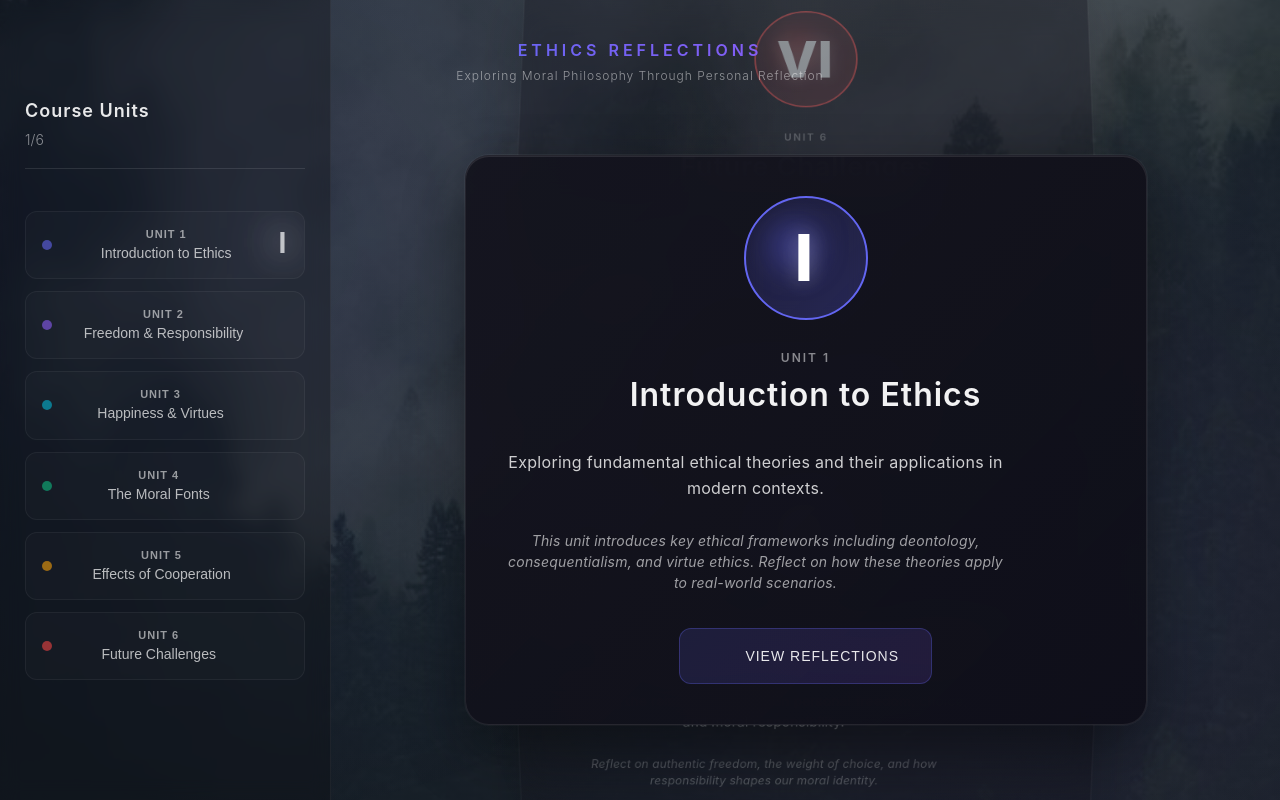
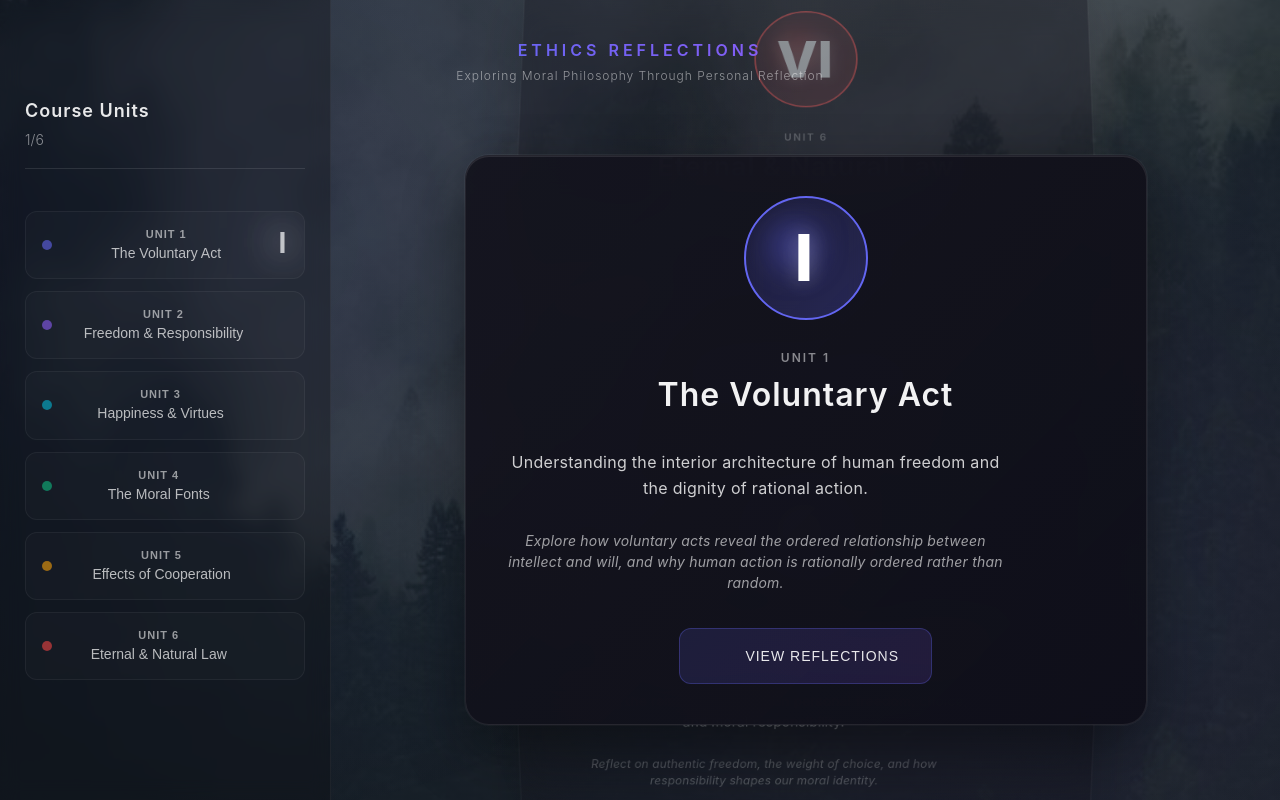
Before and after one commit to Topsy-yy/ethicsreflections, a React (Vite) app: page / in a window 1280 px wide. Built offline with nearby package versions, Linux system fonts and the light colour scheme.

Commit message:
Last commit'

```diff
--- a/src/components/ReflectionsPage.jsx
+++ b/src/components/ReflectionsPage.jsx
@@ -17,7 +17,7 @@ const ReflectionsPage = ({ onBack, selectedUnitIndex }) => {
   // Sample reflection data with Lorem ipsum content - using actual unit data
   const getReflectionContent = (index) => {
     const reflectionTexts = [
-      `Lorem ipsum dolor sit amet, consectetur adipiscing elit. Sed do eiusmod tempor incididunt ut labore et dolore magna aliqua. Ut enim ad minim veniam, quis nostrud exercitation ullamco laboris. Duis aute irure dolor in reprehenderit in voluptate velit esse cillum dolore eu fugiat nulla pariatur.\n\nExcepteur sint occaecat cupidatat non proident, sunt in culpa qui officia deserunt mollit anim id est laborum. Sed ut perspiciatis unde omnis iste natus error sit voluptatem accusantium doloremque laudantium, totam rem aperiam, eaque ipsa quae ab illo inventore veritatis et quasi architecto beatae vitae dicta sunt explicabo.\n\nNemo enim ipsam voluptatem quia voluptas sit aspernatur aut odit aut fugit, sed quia consequuntur magni dolores eos qui ratione voluptatem sequi nesciunt. Neque porro quisquam est, qui dolorem ipsum quia dolor sit amet, consectetur, adipisci velit.`,
+      `The voluntary act reveals the interior architecture of human freedom. It is not mere motion, but intentional movement—originating in knowledge, shaped by deliberation, and sealed by consent. In understanding this, I begin to grasp that human action is not random or mechanical, but rationally ordered.\n\nWhat strikes me most is how the will does not act in isolation; it follows the intellect. Before I choose, I perceive, judge, and evaluate. The act itself is the culmination of a deeply human process: cognition giving rise to intention, intention giving rise to execution.\n\nThis reveals the dignity of action—not as instinctual reaction, but as the expression of a thinking, willing subject. It also highlights responsibility. Since I act with awareness and consent, I am accountable for what I choose.\n\nTo act voluntarily, then, is to assert oneself not only in the world but within the order of reason. It is to choose not only between options, but to align one's life with truth and coherence.`,
 
       `Sometimes I pause and truly ponder what it means to be free. We hear it constantly: "You have the freedom to choose." But does that truly resonate? It often feels as though the very framework of my choices was set long before I understood what a choice even was. I had once questioned myself if choosing to study in Kenya was really what I wanted?\n\nAs the layers of expectation begin to peel away with age, I've started to glimpse freedom not as an absence of limits, but as a presence of truth. To understand that the choices that I'm likely going to make is because of what it is confirmed to be true more about aligning my actions with the quiet, insistent voice of my inner self. This pursuit of truth is what perfects freedom, elevating choices from arbitrary decisions to meaningful, self-determined acts.\n\nThe path to authentic freedom is inherently challenging, marked by the weighty realization that every free act is a responsible act. This principle profoundly shapes my decision-making, imbuing each choice with a recognition of its broader implications. The lessons learned through my own experiences, even the imperfect ones, are paramount, for they are the foundation of a life undeniably my own, lived with full responsibility.`,
 
@@ -25,7 +25,9 @@ const ReflectionsPage = ({ onBack, selectedUnitIndex }) => {
 
       `Doing a bad thing for the right course should be accepted. Yeah, that was how I answered when this question was posed out to us in our maisha class back in first year first semester. The question was "Can the end justify the means?". I can't remember if there was anyone who said NO, but I particularly defended the motion.\n\nTo my surprise, the end can never justify the means. It even gets worse when the fonts were introduced. "Circumstances" one of the fonts that determine the intensity of the action. Measuring how good or evil an action can be.\n\nMy key takeaway in this chapter is that for an action to be morally acceptable, then all the fonts must be good.`,
 
-      `There is this famous saying that "Show me your friends and I'll tell you who you are". There is this other one which says when you put the good dog together with several bad ones then, the dog will become a bad dog.\n\nAll these sayings are being supported by cooperation with other people's actions. This clicked in my mind after noticing how remarks are given to the most insignificant people in any event, not knowing that even their contributions help in actions done by people.\n\nThis has made me to look keenly the people around me, how my contributions to their actions helping them achieve some goal whether evil or good, how I benefit from it.\n\nThis made me vow not to do anything because my friends do it but examining their ultimate good of their actions.`
+      `There is this famous saying that "Show me your friends and I'll tell you who you are". There is this other one which says when you put the good dog together with several bad ones then, the dog will become a bad dog.\n\nAll these sayings are being supported by cooperation with other people's actions. This clicked in my mind after noticing how remarks are given to the most insignificant people in any event, not knowing that even their contributions help in actions done by people.\n\nThis has made me to look keenly the people around me, how my contributions to their actions helping them achieve some goal whether evil or good, how I benefit from it.\n\nThis made me vow not to do anything because my friends do it but examining their ultimate good of their actions.`,
+
+      `As I move through life's uncertainties, I'm increasingly aware of a deeper order—laws that guide not just the world around me, but the inner workings of my soul. Beyond human rules, I sense the quiet presence of Eternal Law: divine wisdom that gives all creation its purpose. Even when I feel lost or unsure, this law anchors me in the belief that life is not random, and that my journey has meaning.\n\nFlowing from this is the Natural Law—an inner voice, accessible through reason, urging me to do good and avoid evil. It's not imposed on me but discovered within. It stirs when I feel compassion, or when I wrestle with right and wrong. It doesn't silence my freedom—it refines it, guiding me to live not by impulse, but by truth.\n\nLiving in harmony with these laws isn't about rigid obedience. It's about becoming more whole aligning my will with a higher wisdom and allowing my conscience to be formed from within. In them, I find not constraint, but clarity. Not pressure, but peace.\n\nThey remind me that each choice matters—and that in seeking what is true and good, I draw closer to the One who orders all things in love.`
     ];
 
     return reflectionTexts[index] || reflectionTexts[0];
@@ -38,10 +40,10 @@ const ReflectionsPage = ({ onBack, selectedUnitIndex }) => {
     icon: unit.icon,
     color: unit.color,
     description: unit.description,
-    content: index < 5 ? getReflectionContent(index) : null,
-    lastModified: index < 5 ? `2025-07-${String(index + 1).padStart(2, '0')}` : null,
-    wordCount: index < 5 ? [185, 247, 194, 116, 149][index] : 0, // Updated word counts for personal reflections
-    hasReflection: index < 5
+    content: index < 6 ? getReflectionContent(index) : null,
+    lastModified: index < 6 ? `2025-07-${String(index + 1).padStart(2, '0')}` : null,
+    wordCount: index < 6 ? [154, 247, 194, 116, 149, 217][index] : 0, // Updated word counts for all 6 personal reflections
+    hasReflection: index < 6
   }));
 
   const handleUnitClick = (unit) => {
--- a/src/data/planets.js
+++ b/src/data/planets.js
@@ -1,9 +1,9 @@
 export const reflectionTopics = [
   {
     name: "UNIT 1",
-    title: "Introduction to Ethics",
-    text: "Exploring fundamental ethical theories and their applications in modern contexts.",
-    description: "This unit introduces key ethical frameworks including deontology, consequentialism, and virtue ethics. Reflect on how these theories apply to real-world scenarios.",
+    title: "The Voluntary Act",
+    text: "Understanding the interior architecture of human freedom and the dignity of rational action.",
+    description: "Explore how voluntary acts reveal the ordered relationship between intellect and will, and why human action is rationally ordered rather than random.",
     icon: "Ⅰ",
     color: "#6366f1",
     reflection: "Click to write your reflection on this unit..."
@@ -46,11 +46,11 @@ export const reflectionTopics = [
   },
   {
     name: "UNIT 6",
-    title: "Future Challenges",
-    text: "Anticipating and preparing for emerging ethical dilemmas of tomorrow.",
-    description: "Consider bioethics, space exploration ethics, and other frontier challenges that will shape future moral landscapes.",
+    title: "Eternal & Natural Law",
+    text: "Discovering the divine wisdom that guides creation and the inner voice of conscience.",
+    description: "Explore how Eternal Law provides cosmic order and Natural Law offers inner guidance for living with purpose and peace.",
     icon: "Ⅵ",
     color: "#ef4444",
-    reflection: "Click to write your reflection on this unit..."
+    reflection: "As I move through life's uncertainties, I'm increasingly aware of a deeper order—laws that guide not just the world around me, but the inner workings of my soul. Beyond human rules, I sense the quiet presence of Eternal Law: divine wisdom that gives all creation its purpose. Even when I feel lost or unsure, this law anchors me in the belief that life is not random, and that my journey has meaning.\n\nFlowing from this is the Natural Law—an inner voice, accessible through reason, urging me to do good and avoid evil. It's not imposed on me but discovered within. It stirs when I feel compassion, or when I wrestle with right and wrong. It doesn't silence my freedom—it refines it, guiding me to live not by impulse, but by truth.\n\nLiving in harmony with these laws isn't about rigid obedience. It's about becoming more whole aligning my will with a higher wisdom and allowing my conscience to be formed from within. In them, I find not constraint, but clarity. Not pressure, but peace.\n\nThey remind me that each choice matters—and that in seeking what is true and good, I draw closer to the One who orders all things in love."
   }
 ];
```
